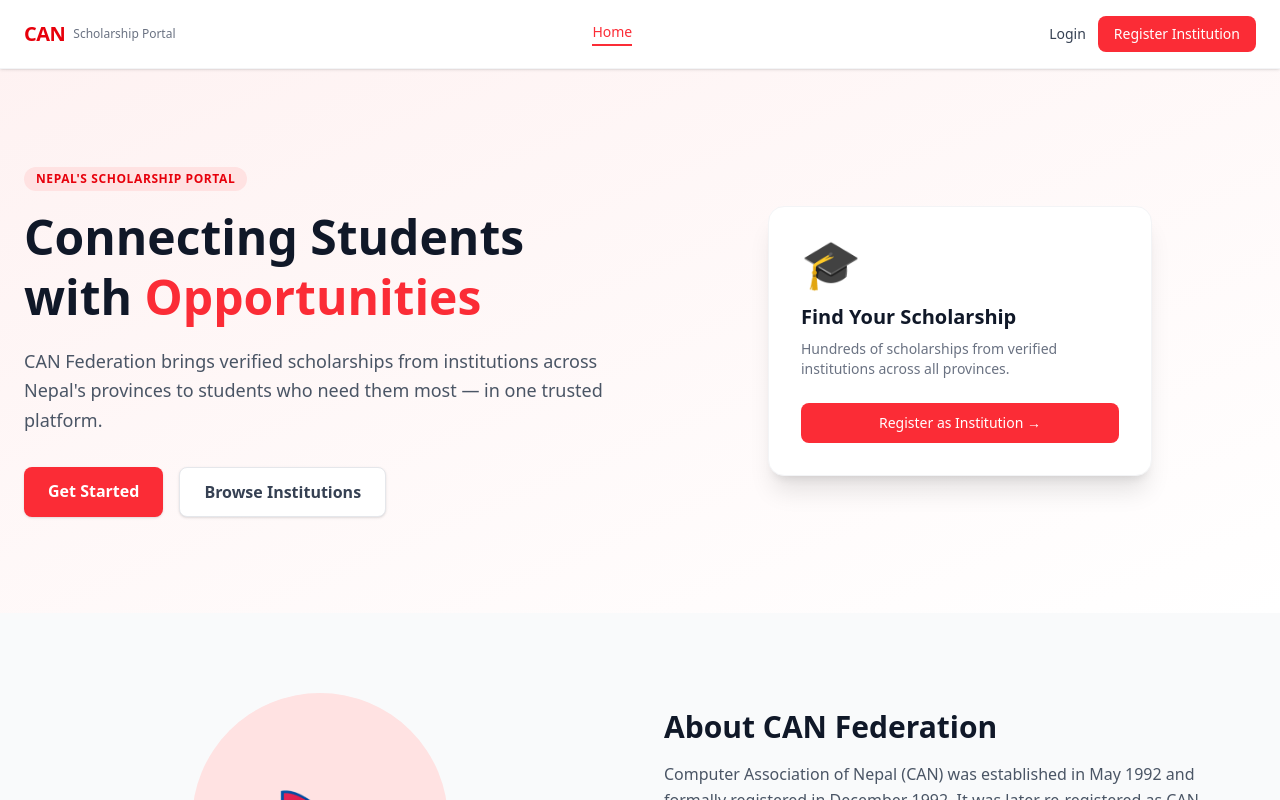
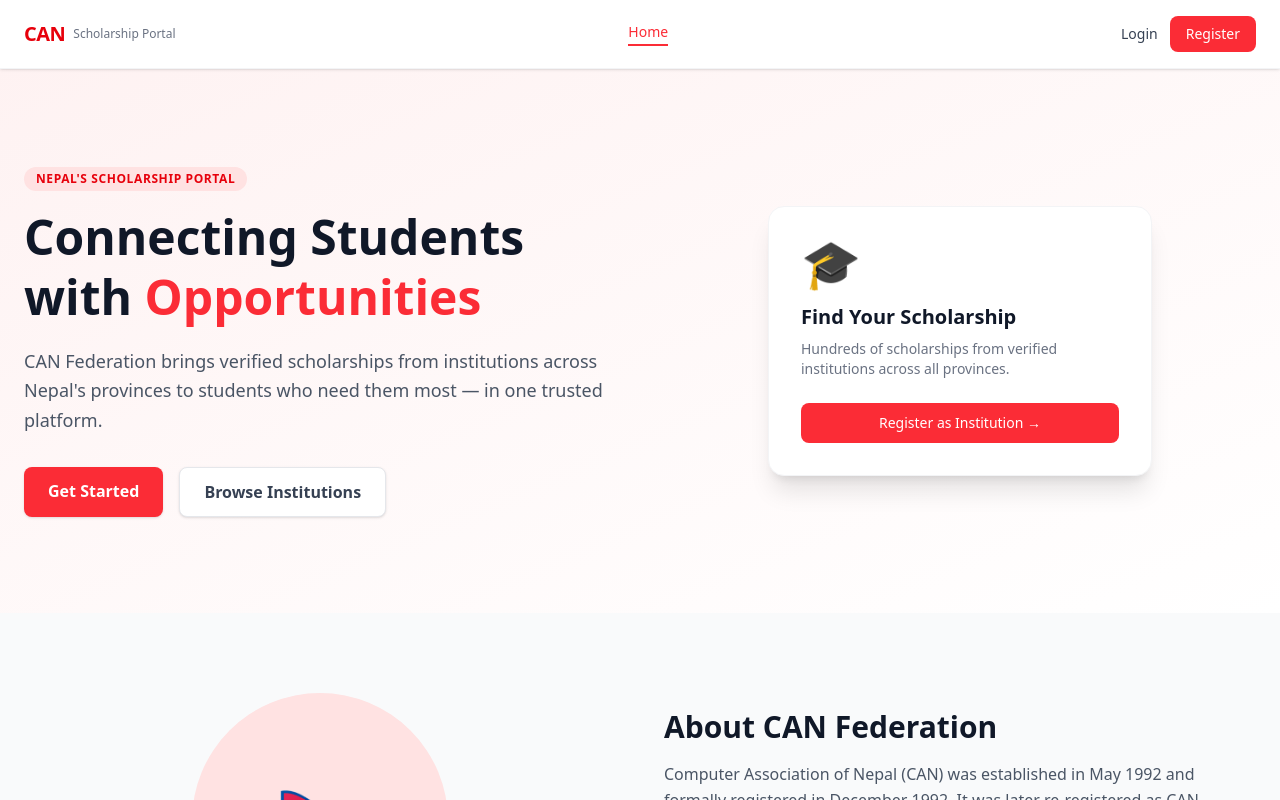
Before and after one commit to aarlozz/CAN, a React app in the folder frontend/: page / in a window 1280 px wide. Shown: the top 800 px of the page. Built offline with nearby package versions, Linux system fonts and the light colour scheme; no server answers; the HTML template or start-up script is replaced by a standard one.

Commit message:
change register institution to resgiter only

```diff
--- a/frontend/src/Components/header.jsx
+++ b/frontend/src/Components/header.jsx
@@ -56,10 +56,10 @@
                 Login
               </Link>
               <Link
-                to="/signup-institution"
+                to="/signup"
                 className="bg-red-500 hover:bg-red-600 text-white text-sm font-medium px-4 py-2 rounded-lg transition-colors"
               >
-                Register Institution
+                Register
               </Link>
             </>
           ) : (
@@ -96,7 +96,7 @@
           {!token ? (
             <>
               {navLink("/login", "Login")}
-              {navLink("/signup-institution", "Register Institution")}
+              {navLink("/signup", "Register")}
             </>
           ) : (
             <button
```
